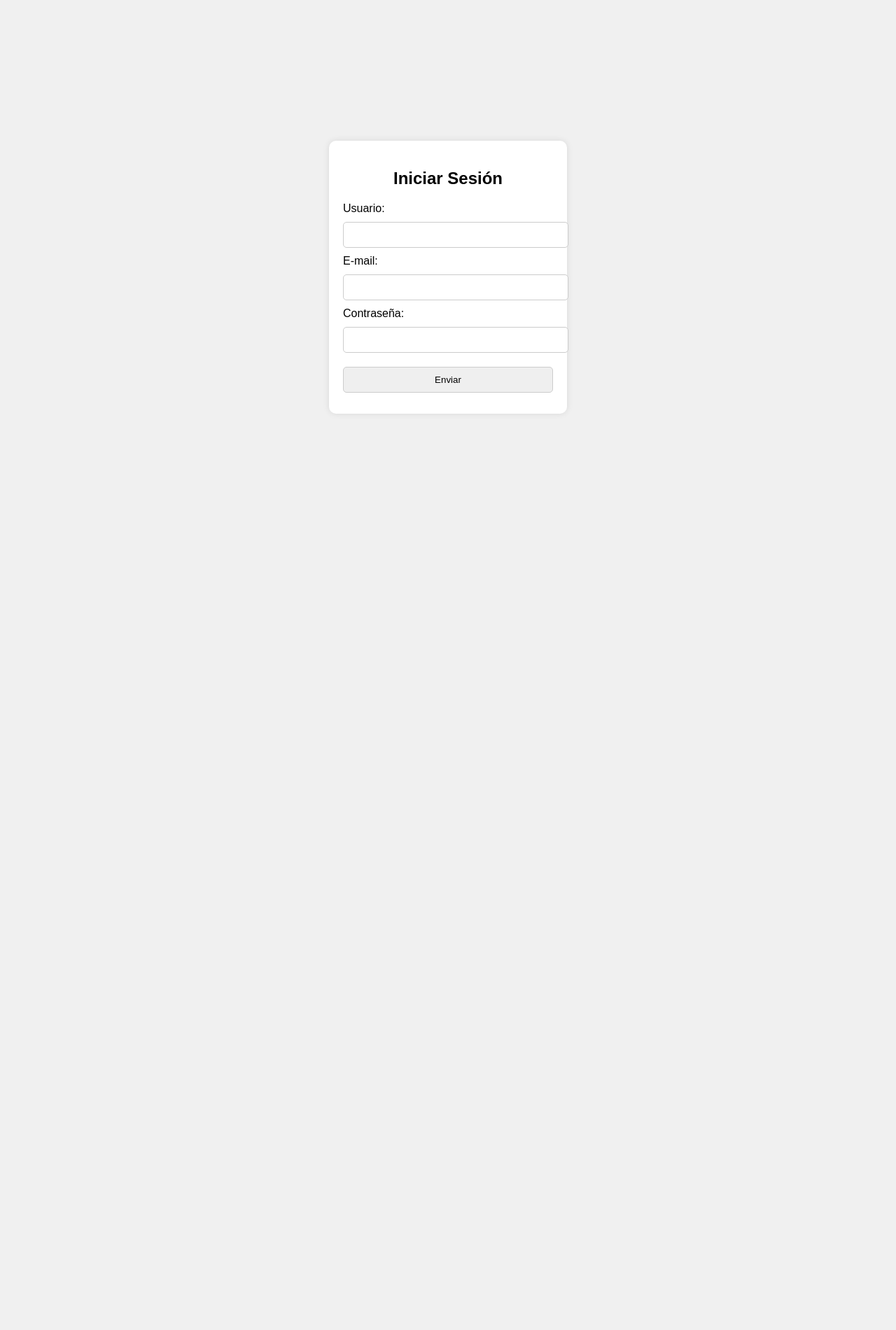
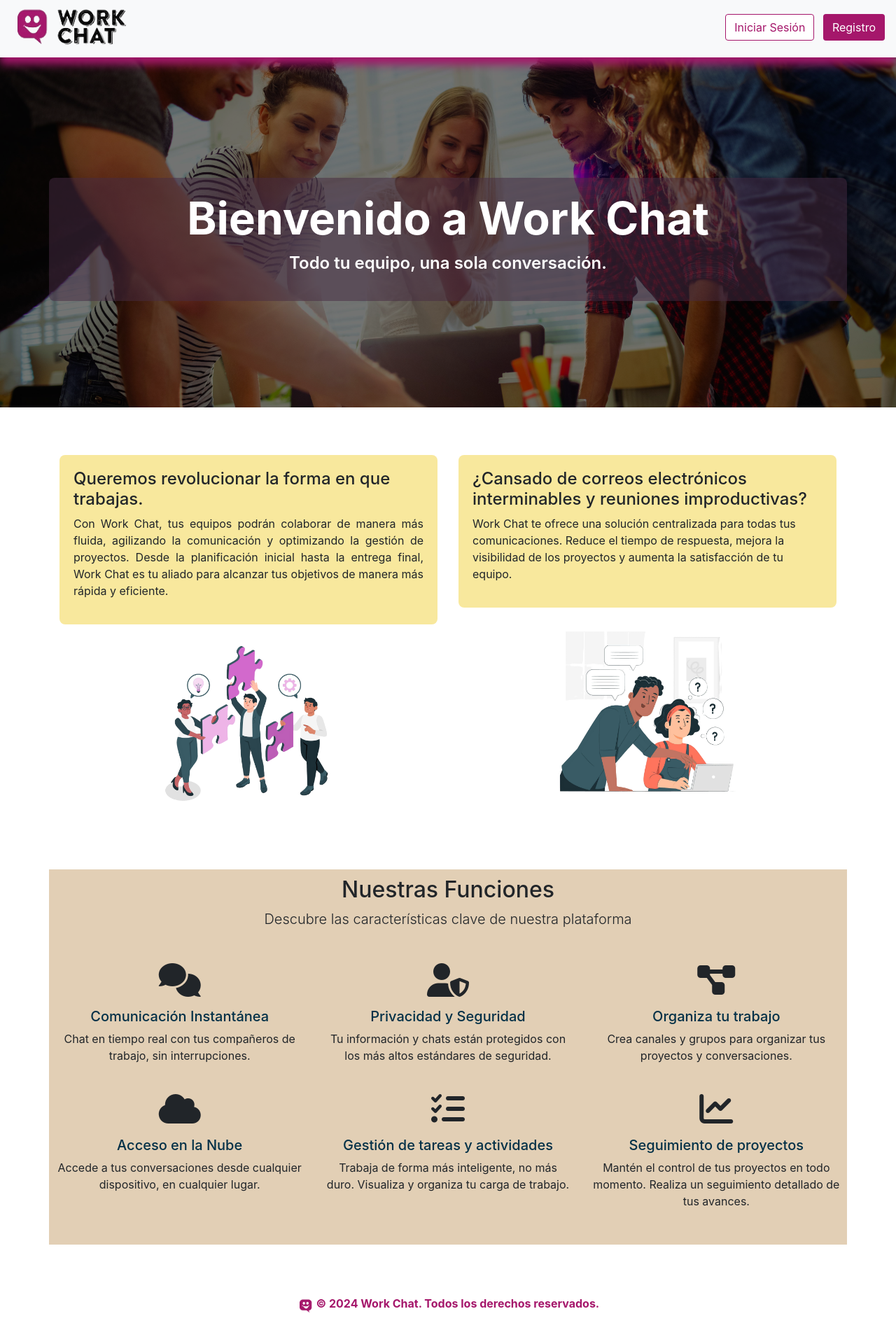
Before and after one commit to Itzel021/WorkChat, a plain HTML site: page public/index.html in a window 1280 px wide. Shown: the part 4-1904 px from the top of the page at 70% size. Before the commit the page ends 800 px from the top, so only its background shows below. Drawn offline with nearby package versions, Linux system fonts and the light colour scheme.

Commit message:
Diseño página principal.

```diff
--- /dev/null
+++ b/public/css/principal.css
@@ -0,0 +1,93 @@
+.banner {
+    background-image: url('../img/bannerImg.jpeg');
+    background-size: cover;
+    background-position: center;
+    height: 500px;
+    color: white;
+    display: flex;
+    align-items: center;
+    justify-content: center;
+    text-align: center;
+}
+
+.banner-overlay {
+    background-color: rgba(0, 0, 0, 0.5);
+    width: 100%;
+    height: 100%;
+    display: flex;
+    align-items: center;
+    justify-content: center;
+}
+
+.footer {
+    color: #a5176b;
+    font-size: 1rem;
+    font-weight: bold;
+}
+
+.navbar {
+    box-shadow:0px 10px 12px 0px #a5176b;
+}
+
+.row h5 {
+    color: #023047;
+}
+
+.btn-login {
+    background-color: white;
+    color: #a5176b;
+    border-color: #a5176b;
+    transition: transform 0.3s ease, background-color 0.3s ease;
+}
+
+.btn-register {
+    background-color: #a5176b;
+    color: white;
+    transition: transform 0.3s ease, background-color 0.3s ease;
+}
+
+.btn-login:hover {
+    transform: scale(1.1);
+    color: #a5176b;
+}
+
+.btn-register:hover {
+    transform: scale(1.1);
+    color: white;
+}
+
+.banner h1 {
+    font-size: 4rem;
+    font-weight: bold;
+}
+
+.banner p {
+    font-size: 1.5rem;
+    font-weight: 600;
+}
+.bg-banner{
+    background-color: #472c4383;
+    padding: 20px;
+    border-radius: 8px;
+    margin-top: 20px;
+}
+.bg-container {
+    background-color: #f2d7508f;
+    padding: 20px;
+    border-radius: 8px;
+    margin-top: 20px;
+}
+
+.img-custom {
+    width: 50%;
+    height: auto;
+    max-width: 400px;
+    display: block;
+    margin: 1rem auto;
+    border-radius: 8px;
+}
+
+.bg-func{
+    background-color: #d2b48ca4;
+    padding: 10px;
+}
--- a/public/index.html
+++ b/public/index.html
@@ -1,74 +1,115 @@
 <!DOCTYPE html>
-<html lang="es">
+<html lang="en">
 
 <head>
     <meta charset="UTF-8">
     <meta name="viewport" content="width=device-width, initial-scale=1.0">
-    <title>Formulario de Login</title>
-    <link rel="stylesheet" href="login.css">
+    <link rel="stylesheet" href="https://stackpath.bootstrapcdn.com/bootstrap/4.5.2/css/bootstrap.min.css">
+    <link rel="stylesheet" href="https://cdnjs.cloudflare.com/ajax/libs/font-awesome/6.0.0-beta3/css/all.min.css">
+    <link rel="stylesheet" href="css/principal.css">
+    <link rel="icon" href="img/file.ico">
+    <title>Work Chat</title>
 </head>
 
 <body>
+    <!-- Header -->
+    <nav class="navbar navbar-expand-lg navbar-light bg-light">
+        <a class="navbar-brand" href="#">
+            <img src="img/logo.png" width="180" height="60" alt="Logo">
+        </a>
+        <div class="ml-auto">
+            <a href="login.html" class="btn btn-login btn-outline mr-2">Iniciar Sesión</a>
+            <a href="registro.html" class="btn btn-register btn-outline">Registro</a>
+        </div>
+    </nav>
 
-    <div class="login-container">
-        <h2>Iniciar Sesión</h2>
-        <form>
-            <label for="usernameL">Usuario:</label>
-            <input type="text" id="username" name="username">
+    <!-- Banner con Imagen de Fondo -->
+    <section class="banner">
+        <div class="banner-overlay">
+            <div class="container bg-banner">
+                <h1 class="display-4">Bienvenido a Work Chat</h1>
+                <p class="lead">Todo tu equipo, una sola conversación.</p>
+            </div>
+        </div>
+    </section>
 
-            <label for="emailL">E-mail:</label>
-            <input type="text" id="email" name="email" required>
+    <!-- Contenido principal -->
+    <div class="container mt-5">
+        <div class="row">
+            <div class="col-md-6">
+                <div class="bg-container">
+                    <h4>Queremos revolucionar la forma en que trabajas.</h4>
+                    <p class="text-justify">Con Work Chat, tus equipos podrán colaborar de manera más fluida, agilizando
+                        la comunicación
+                        y optimizando la gestión de proyectos. Desde la planificación inicial hasta
+                        la entrega final, Work Chat es tu aliado para alcanzar tus objetivos de manera
+                        más rápida y eficiente.</p>
+                </div>
+                <img src="img/colaboracion.png" alt="colaboracion de equipo" class="img-fluid mt-3 img-custom ">
+            </div>
+            <div class="col-md-6">
+                <div class="bg-container">
+                    <h4>¿Cansado de correos electrónicos interminables y reuniones improductivas?</h4>
+                    <pclass="text-justify">Work Chat te ofrece una solución centralizada para todas tus comunicaciones.
+                        Reduce el tiempo de respuesta, mejora la visibilidad de los proyectos y
+                        aumenta la satisfacción de tu equipo.</p>
+                </div>
+                <img src="img/reuniones.png" alt="reuniones de trabajo" class="img-fluid mt-3 img-custom ">
+            </div>
+        </div>
+    </div>
 
-            <label for="passwordL">Contraseña:</label>
-            <input type="password" id="password" name="password" required>
+    <!-- Features Section (Columnas con Íconos) -->
+    <section class="container mt-5 bg-func">
+        <div class="text-center mb-5 ">
+            <h2>Nuestras Funciones</h2>
+            <p class="lead">Descubre las características clave de nuestra plataforma</p>
+        </div>
+        <div class="row text-center">
+            <div class="col-md-4 mb-4">
+                <i class="fas fa-comments fa-3x  mb-3"></i>
+                <h5>Comunicación Instantánea</h5>
+                <p>Chat en tiempo real con tus compañeros de trabajo, sin interrupciones.</p>
+            </div>
+            <div class="col-md-4 mb-4">
+                <i class="fas fa-user-shield fa-3x  mb-3"></i>
+                <h5>Privacidad y Seguridad</h5>
+                <p>Tu información y chats están protegidos con los más altos estándares de seguridad.</p>
+            </div>
+            <div class="col-md-4 mb-4">
+                <i class="fas fa-project-diagram fa-3x  mb-3"></i>
+                <h5>Organiza tu trabajo</h5>
+                <p> Crea canales y grupos para organizar tus proyectos y conversaciones.</p>
+            </div>
+            <div class="col-md-4 mb-4">
+                <i class="fas fa-cloud fa-3x  mb-3"></i>
+                <h5>Acceso en la Nube</h5>
+                <p>Accede a tus conversaciones desde cualquier dispositivo, en cualquier lugar.</p>
+            </div>
+            <div class="col-md-4 mb-4">
+                <i class="fas fa-tasks fa-3x  mb-3"></i>
+                <h5>Gestión de tareas y actividades</h5>
+                <p>Trabaja de forma más inteligente, no más duro. Visualiza y organiza tu carga de trabajo.</p>
+            </div>
+            <div class="col-md-4 mb-4">
+                <i class="fas fa-chart-line fa-3x  mb-3"></i>
+                <h5>Seguimiento de proyectos</h5>
+                <p>Mantén el control de tus proyectos en todo momento. Realiza un seguimiento detallado de tus avances.
+                </p>
+            </div>
+        </div>
+    </section>
+    <!-- Footer -->
+    <footer class="footer text-center mt-5">
+        <div class="text-center p-4">
+            <img src="img/file.ico" alt="Icono" width="24" height="24">
+            © 2024 Work Chat. Todos los derechos reservados.
+        </div>
+    </footer>
 
-            <input type="button" id="singUp" name="signup_submit" value="Enviar" />
-        </form>
-    </div>
+    <script src="https://code.jquery.com/jquery-3.5.1.slim.min.js"></script>
+    <script src="https://cdn.jsdelivr.net/npm/@popperjs/core@2.0.11/dist/umd/popper.min.js"></script>
+    <script src="https://stackpath.bootstrapcdn.com/bootstrap/4.5.2/js/bootstrap.min.js"></script>
 </body>
-<script type="module">
-    // Import the functions you need from the SDKs you need
-    import { initializeApp } from "https://www.gstatic.com/firebasejs/10.14.1/firebase-app.js";
-    import { getDatabase } from "https://www.gstatic.com/firebasejs/10.14.1/firebase-database.js";
-    import { getAuth, createUserWithEmailAndPassword } from "https://www.gstatic.com/firebasejs/10.14.1/firebase-auth.js";
-    // TODO: Add SDKs for Firebase products that you want to use
-    // https://firebase.google.com/docs/web/setup#available-libraries
-
-    // Your web app's Firebase configuration
-    const firebaseConfig = {
-    apiKey: "AIzaSyCJFw4Tr8d0-2NLtaUAgU15W2t7zaOJ79g",
-    authDomain: "workchat-c8c72.firebaseapp.com",
-    databaseURL: "https://workchat-c8c72-default-rtdb.firebaseio.com",
-    projectId: "workchat-c8c72",
-    storageBucket: "workchat-c8c72.appspot.com",
-    messagingSenderId: "469035320450",
-    appId: "1:469035320450:web:067dd30ab4c6e19541a09b"
-    };
-
-    // Initialize Firebase
-    const app = initializeApp(firebaseConfig);
-    const database = getDatabase(app);
-    const auth = getAuth();
-
-    singUp.addEventListener('click', (e) => {
-        var email = document.getElementById('email').value;
-        var password = document.getElementById('password').value;
-        var username = document.getElementById('username').value;
-        createUserWithEmailAndPassword(auth, email, password)
-            .then((userCredential) => {
-                // Signed up
-                const user = userCredential.user;
-                alert('Usuario creado');
-                // ...
-            })
-            .catch((error) => {
-                const errorCode = error.code;
-                const errorMessage = error.message;
-                // ..
-                alert(errorMessage);
-            });
-    });
-
-  </script>
 
 </html>
```
Also changed, not shown: public/js/login.js (added, +44 -0 lines), public/js/registro.js (added, +46 -0 lines), public/login.html (added, +24 -0 lines), public/registro.html (added, +29 -0 lines), public/css/login.css (renamed from public/login.css), public/img/banner.jpeg (added), public/img/bannerImg.jpeg (added), public/img/colaboracion.png (added), public/img/file.ico (added), public/img/logo.png (added), public/img/logoWorkChat.jpg (added), public/img/reuniones.png (added).
